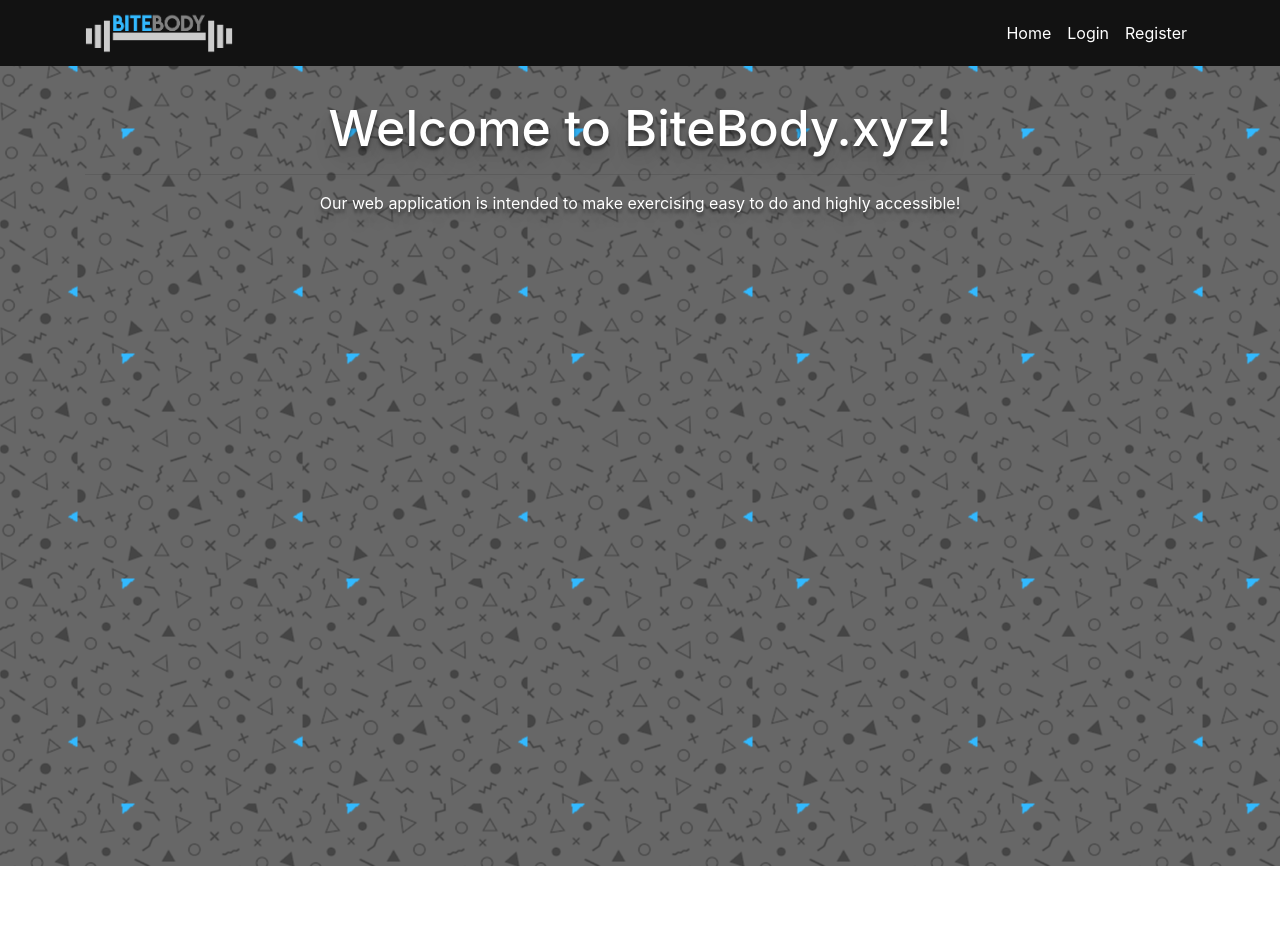
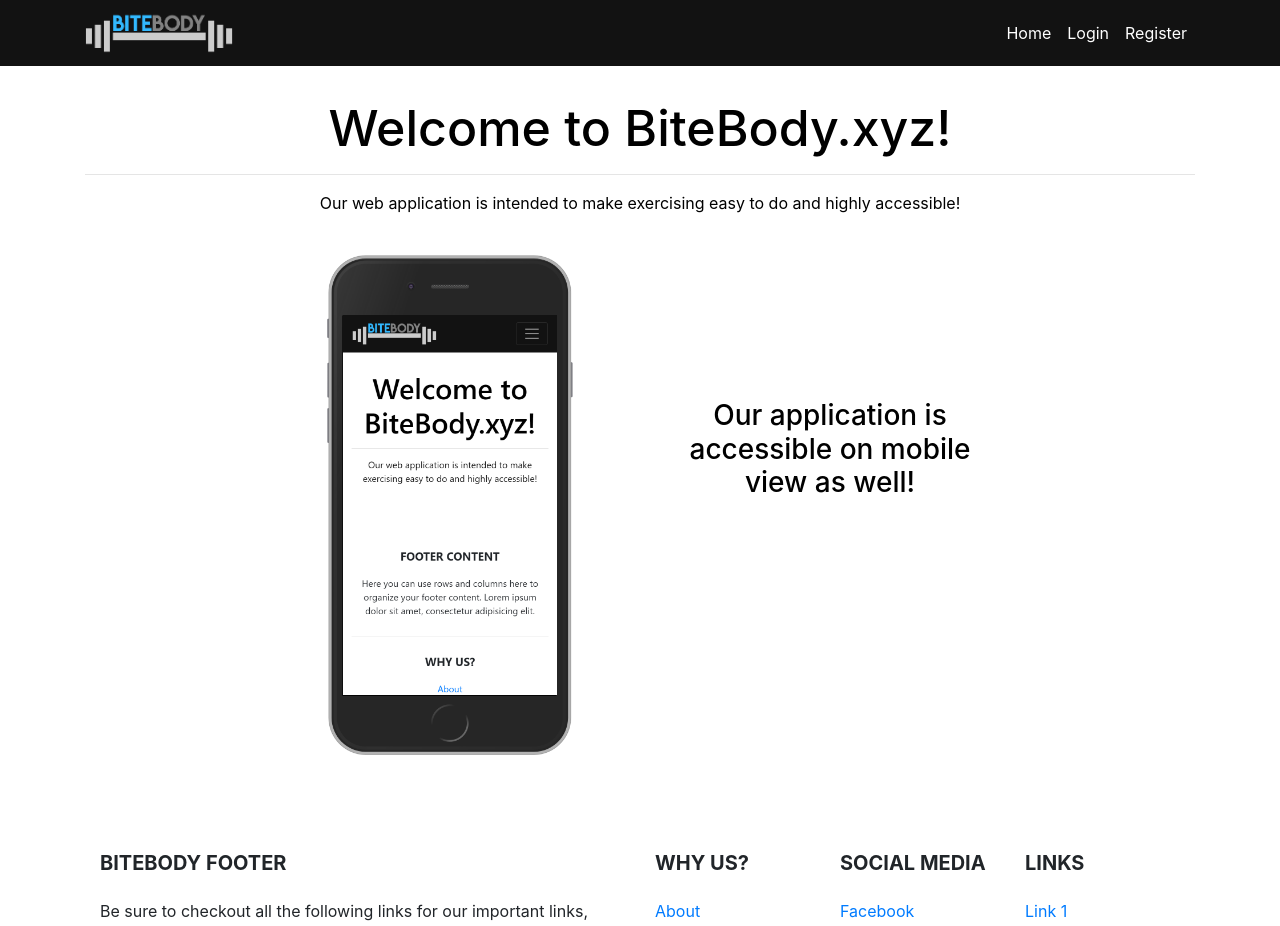
Before and after one commit to Bite-Body/bitebody-front-end, a React (Create React App) app: page / in a window 1280 px wide. Shown: the top 926 px of the page. Built offline with nearby package versions, Linux system fonts and the light colour scheme.

Commit message:
Updated landing site view

```diff
--- a/src/components/Footer.js
+++ b/src/components/Footer.js
@@ -10,12 +10,10 @@
         <MDBRow>
           <MDBCol md="6">
             <h5 className="text-uppercase mb-4 mt-3 font-weight-bold">
-              Footer Content
+              Bitebody Footer
             </h5>
             <p>
-              Here you can use rows and columns here to organize your footer
-              content. Lorem ipsum dolor sit amet, consectetur adipisicing
-              elit.
+              Be sure to checkout all the following links for our important links, social medias, and misc.
             </p>
           </MDBCol>
           <hr className="clearfix w-100 d-md-none" />
--- a/src/components/Landing.js
+++ b/src/components/Landing.js
@@ -1,5 +1,6 @@
 import React, { Component } from 'react'
 import '../static/css/Landing.css'
+import screenshot from '../static/images/iphone_scr.png'
 
 var welcome = {
   fontSize: 50
@@ -16,6 +17,34 @@
               <h1 className="text-center" style={welcome}>Welcome to BiteBody.xyz!</h1>
               <hr/>
               <p><center>Our web application is intended to make exercising easy to do and highly accessible!</center></p>
+              <br/>
+            </div>
+          </div>
+
+
+          <div className="row">
+            <div className="col-sm-2 mx-auto">
+              <br/>
+            </div>
+
+            <div className="col-sm-4 mx-auto">
+
+              <center><img src={screenshot} alt="Bitebody Iphone" height="500px"></img></center>
+
+            </div>
+            <div className="col-sm-4 mx-auto">
+              <br/>
+              <br/>
+              <br/>
+              <br/>
+              <br/>
+              <br/>
+              <center><p><h3>Our application is accessible on mobile view as well!</h3></p></center>
+
+            </div>
+
+            <div className="col-sm-2 mx-auto">
+              <br/>
             </div>
           </div>
 
--- a/src/static/css/Landing.css
+++ b/src/static/css/Landing.css
@@ -1,12 +1,14 @@
 #landing{
-    background-image: url(../images/Wallpaper_Landing_1.png);
+    background-color: white;
     background-repeat: repeat;
     position: relative;
     background-position: 50% 50%;
-    color: white;
+    color: rgb(0, 0, 0);
     padding: 2em 0 2em 0;
-    min-height: 50em;
+    min-height: 10em;
+    /*
     text-shadow: 0px 4px 3px rgba(0,0,0,0.4),
              0px 8px 13px rgba(0,0,0,0.1),
              0px 18px 23px rgba(0,0,0,0.1);
+    */
 }
```
Also changed, not shown: src/static/images/iphone_scr.png (added), src/static/images/stock.jpg (added).
